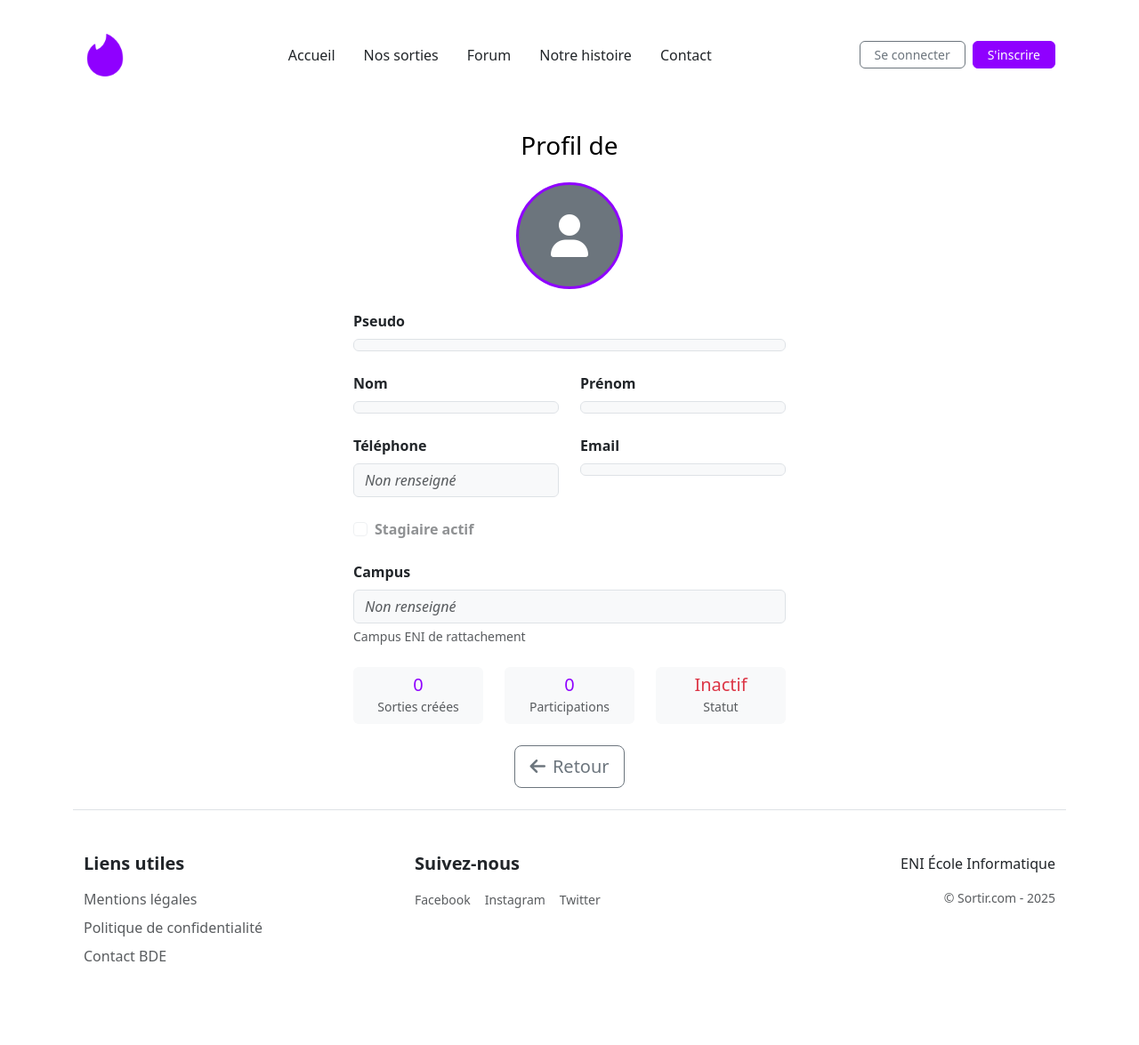
After one commit to matteorlt/Sortir, a Symfony app: template templates/utilisateur/profil_public.html.twig in a window 1280 px wide. The commit adds this page. Shown: the whole page at 89% size. Run offline with Twig, Linux system fonts and the light colour scheme; the template is opened without the code that fills it, so the values that code supplies are empty; some libraries are stand-ins or nearby versions.

Commit message:
Ajout profil public

```diff
--- a/src/Entity/Participant.php
+++ b/src/Entity/Participant.php
@@ -6,10 +6,15 @@ use App\Repository\ParticipantRepository;
 use Doctrine\Common\Collections\ArrayCollection;
 use Doctrine\Common\Collections\Collection;
 use Doctrine\ORM\Mapping as ORM;
+use Symfony\Bridge\Doctrine\Validator\Constraints\UniqueEntity;
 use Symfony\Component\Security\Core\User\PasswordAuthenticatedUserInterface;
 use Symfony\Component\Security\Core\User\UserInterface;
 
 #[ORM\Entity(repositoryClass: ParticipantRepository::class)]
+#[UniqueEntity(
+    fields: ['pseudo'],
+    message: 'Ce pseudo est déjà utilisé par un autre utilisateur.'
+)]
 class Participant implements UserInterface, PasswordAuthenticatedUserInterface
 {
     #[ORM\Id]
--- /dev/null
+++ b/templates/utilisateur/profil_public.html.twig
@@ -0,0 +1,139 @@
+{% extends 'base.html.twig' %}
+
+{% block title %}Profil de {{ utilisateur.prenom }} {{ utilisateur.nom }}{% endblock %}
+
+{% block body %}
+
+    {% include 'components/_header.html.twig' %}
+
+    <div class="container mt-5">
+        <div class="row justify-content-center">
+            <!-- Contenu profil centré -->
+            <div class="col-lg-8 col-xl-6">
+                <div>
+                    <div class="card-header text-black text-center">
+                        <h1 class="h3 mb-0">Profil de {{ utilisateur.prenom }} {{ utilisateur.nom }}</h1>
+                    </div>
+
+                    <div class="card-body p-4">
+                        <!-- Photo de profil avec gestion de l'image -->
+                        <div class="text-center mb-4">
+                            {% if utilisateur.photo %}
+                                <!-- Si l'utilisateur a une photo -->
+                                <div class="position-relative mx-auto" style="width: 120px; height: 120px;">
+                                    <img src="{{ asset('uploads/photos/' ~ utilisateur.photo) }}"
+                                         alt="Photo de {{ utilisateur.prenom }}"
+                                         class="rounded-circle border border-3 w-100 h-100 object-fit-cover"
+                                         style="border-color: #8f00ff !important;">
+                                </div>
+                            {% else %}
+                                <!-- Si pas de photo, afficher l'icône par défaut -->
+                                <div class="bg-secondary rounded-circle d-flex align-items-center justify-content-center mx-auto border border-3"
+                                     style="width: 120px; height: 120px; border-color: #8f00ff !important;">
+                                    <i class="fas fa-user fa-3x text-white"></i>
+                                </div>
+                            {% endif %}
+                        </div>
+
+                        <!-- Informations personnelles -->
+                        <div class="mb-4">
+                            <label class="form-label fw-bold">Pseudo</label>
+                            <div class="form-control bg-light">{{ utilisateur.pseudo }}</div>
+                        </div>
+
+                        <div class="row mb-4">
+                            <div class="col-md-6 mb-3 mb-md-0">
+                                <label class="form-label fw-bold">Nom</label>
+                                <div class="form-control bg-light">{{ utilisateur.nom }}</div>
+                            </div>
+
+                            <div class="col-md-6">
+                                <label class="form-label fw-bold">Prénom</label>
+                                <div class="form-control bg-light">{{ utilisateur.prenom }}</div>
+                            </div>
+                        </div>
+
+                        <div class="row mb-4">
+                            <div class="col-md-6 mb-3 mb-md-0">
+                                <label class="form-label fw-bold">Téléphone</label>
+                                <div class="form-control bg-light">
+                                    {% if utilisateur.telephone %}
+                                        {{ utilisateur.telephone }}
+                                    {% else %}
+                                        <span class="text-muted fst-italic">Non renseigné</span>
+                                    {% endif %}
+                                </div>
+                            </div>
+
+                            <div class="col-md-6">
+                                <label class="form-label fw-bold">Email</label>
+                                <div class="form-control bg-light">{{ utilisateur.mail }}</div>
+                            </div>
+                        </div>
+
+                        <div class="form-check mb-4">
+                            <input type="checkbox" class="form-check-input" id="actif"
+                                    {{ utilisateur.actif == 1 ? 'checked' : '' }}
+                                   disabled readonly>
+                            <label for="actif" class="form-check-label fw-bold">
+                                Stagiaire actif
+                            </label>
+                        </div>
+
+                        <div class="mb-4">
+                            <label class="form-label fw-bold">Campus</label>
+                            <div class="form-control bg-light">
+                                {% if utilisateur.campus %}
+                                    {{ utilisateur.campus.nomCampus }}
+                                {% else %}
+                                    <span class="text-muted fst-italic">Non renseigné</span>
+                                {% endif %}
+                            </div>
+                            <div class="form-text">Campus ENI de rattachement</div>
+                        </div>
+
+                        <!-- Statistiques -->
+                        <div class="row mb-4">
+                            <div class="col-4 text-center">
+                                <div class="card bg-light border-0">
+                                    <div class="card-body py-2">
+                                        <h5 class="mb-0" style="color: #8f00ff;">{{ utilisateur.sorties|length }}</h5>
+                                        <small class="text-muted">Sorties créées</small>
+                                    </div>
+                                </div>
+                            </div>
+                            <div class="col-4 text-center">
+                                <div class="card bg-light border-0">
+                                    <div class="card-body py-2">
+                                        <h5 class="mb-0" style="color: #8f00ff;">{{ utilisateur.inscritption|length }}</h5>
+                                        <small class="text-muted">Participations</small>
+                                    </div>
+                                </div>
+                            </div>
+                            <div class="col-4 text-center">
+                                <div class="card bg-light border-0">
+                                    <div class="card-body py-2">
+                                        <h5 class="{{ utilisateur.actif == 1 ? 'text-success' : 'text-danger' }} mb-0">
+                                            {{ utilisateur.actif == 1 ? 'Actif' : 'Inactif' }}
+                                        </h5>
+                                        <small class="text-muted">Statut</small>
+                                    </div>
+                                </div>
+                            </div>
+                        </div>
+
+                        <!-- Actions -->
+                        <div class="d-grid gap-2 d-md-flex justify-content-md-center">
+                            <a href="javascript:history.back()" class="btn btn-outline-secondary btn-lg">
+                                <i class="fas fa-arrow-left me-2"></i>Retour
+                            </a>
+                        </div>
+                    </div>
+                </div>
+            </div>
+        </div>
+    </div>
+
+    {% include 'components/_footer.html.twig' %}
+
+{% endblock %}
```
Also changed, not shown: src/Controller/UtilisateurController.php (+21 -2 lines), templates/sortie/list.html.twig (+17 -8 lines), templates/sortie/show.html.twig (+13 -6 lines), templates/utilisateur/profil_prive.html.twig (renamed from templates/utilisateur/profil.html.twig).
